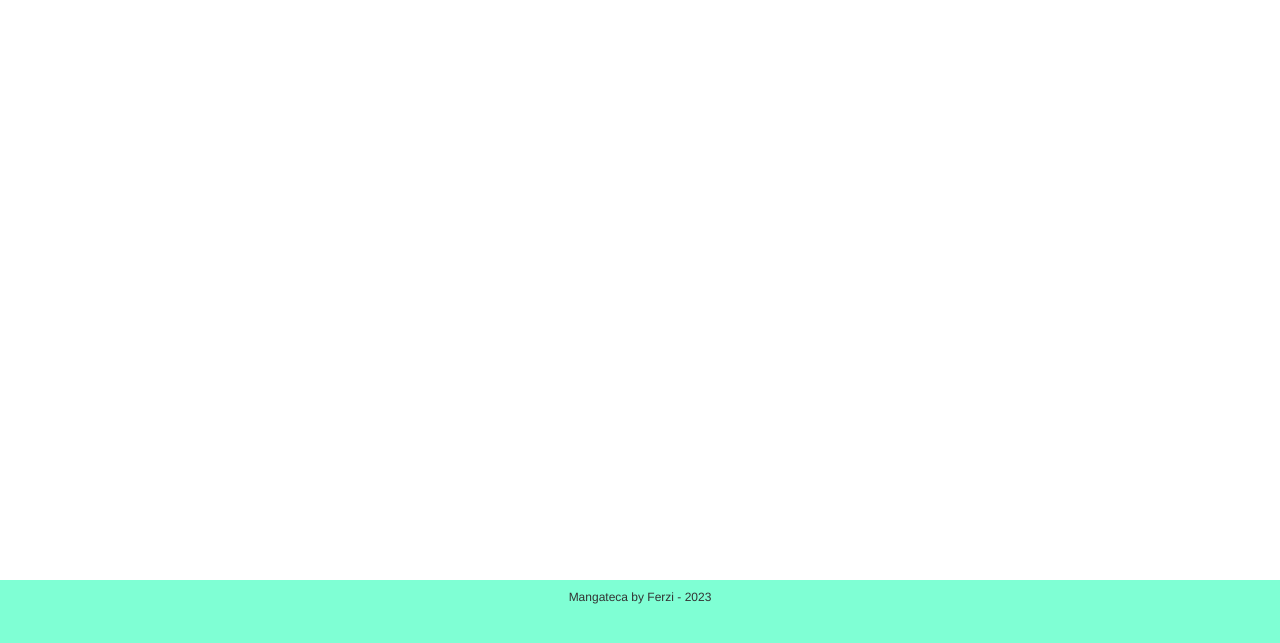
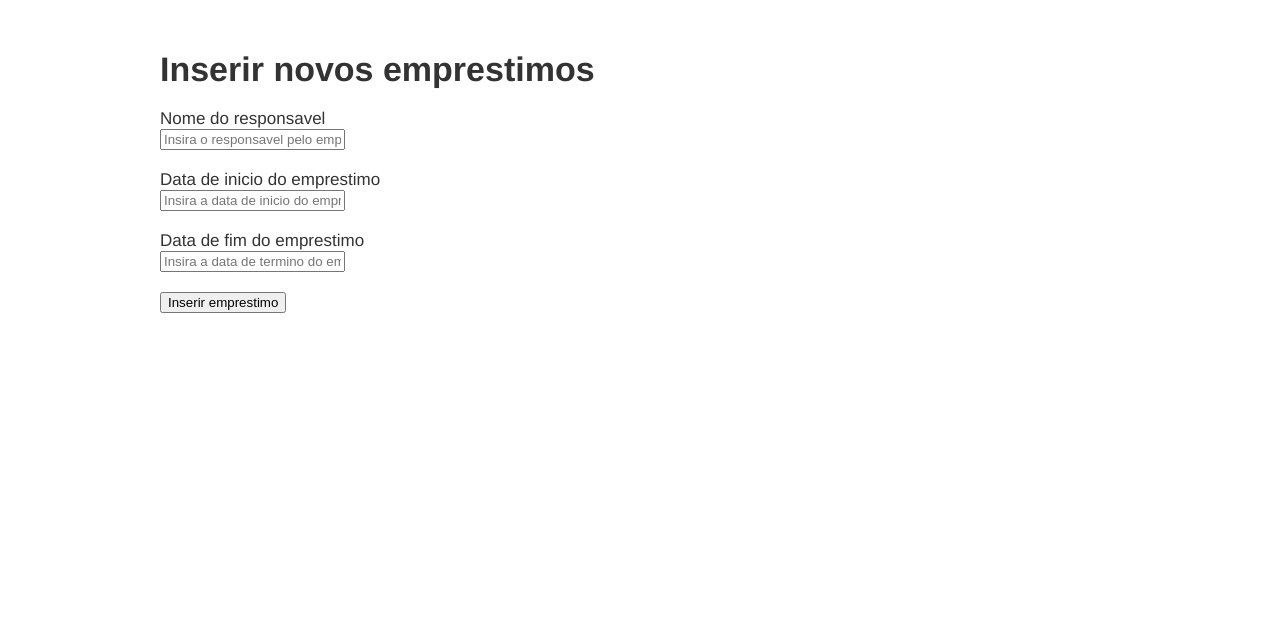
Before and after one commit to Fschezaro/mangateca, a PHP site: page /index.php?pagina=inserir_emprestimo in a window 1280 px wide. Shown: the part 150-793 px from the top of the page. Run offline with PHP 8.4, Linux system fonts and the light colour scheme; data that the repository does not hold is empty.

Commit message:
Update Rotas
*Desbug do footer
*Melhoria em codigo de rotas
*Inserir emprestimos

```diff
--- a/css/index.css
+++ b/css/index.css
@@ -1,4 +1,4 @@
-*{ margin: 0; padding: 0; }
+*{ margin: 0; padding:10; }
 
 body{ font-family: helvetica, arial; font-size: 17px; color: #333; }
 header{ height: 130px; background-color: #262626; padding: 10px 0;}
--- a/db.php
+++ b/db.php
@@ -10,7 +10,7 @@ $conexao = mysqli_connect($servidor,$usuario,$senha,$db);
 $query = "SELECT * FROM LIVROS";
 $consulta_livros = mysqli_query($conexao, $query);
 
-$query = "SELECT * FROM LIVROS";
+$query = "SELECT * FROM EMPRESTIMOS";
 $consulta_emprestimos = mysqli_query($conexao, $query);
 
 $query = "SELECT * FROM USUARIOS";
--- a/header.php
+++ b/header.php
@@ -11,7 +11,7 @@
 
     <header>
         <div class="container">
-            <img src="img/logo.jpeg" tittle="logo" alt="logo" height= 100>
+        <a href="?pagina=home"><img src="img/logo.jpeg" tittle="logo" alt="logo" height= 100 ></a>
             <div id=menu>
                 <a href="?pagina=home"> Home</a>
                 <a href="?pagina=livros"> Livros</a>
--- a/index.php
+++ b/index.php
@@ -13,23 +13,38 @@ if(isset($_GET['pagina'])){
 else{
     $pagina = 'home';
 }
-if($pagina == 'livros'){
-    include 'views/livros.php';
+
+switch($pagina){
+    case 'livros': include 'views/livros.php';break;
+    case 'inserir_livro': include 'views/inserir_livro.php';break;
+    case 'emprestimos': include 'views/emprestimos.php';break;
+    case 'inserir_emprestimo': include 'views/inserir_emprestimo.php';break;
+    case 'usuarios': include 'views/usuarios.php';break;
+    case 'inserir_usuario': include 'views/inserir_usuario.php';break;
+    default: 'views/home.php';break;
+
+
 }
-elseif($pagina == 'inserir_livro'){
-    include 'views/inserir_livro.php';
-}
-elseif($pagina == 'emprestimos'){
-    include 'views/emprestimos.php';
-}
-elseif($pagina == 'usuarios'){
-    include 'views/usuarios.php';
-}
-elseif($pagina == 'inserir_usuario'){
-    include 'views/inserir_usuario.php';
-}
-else{
-    include 'views/home.php';
-}
-# Rodapé
-include 'footer.php';
+// if($pagina == 'livros'){
+//     include 'views/livros.php';
+// }
+// elseif($pagina == 'inserir_livro'){
+//     include 'views/inserir_livro.php';
+// }
+// elseif($pagina == 'emprestimos'){
+//     include 'views/emprestimos.php';
+// }
+// elseif($pagina == 'inserir_emprestimo'){
+//     include 'views/inserir_emprestimo.php';
+// }
+// elseif($pagina == 'usuarios'){
+//     include 'views/usuarios.php';
+// }
+// elseif($pagina == 'inserir_usuario'){
+//     include 'views/inserir_usuario.php';
+// }
+// else{
+//     include 'views/home.php';
+// }
+// # Rodapé
+// include 'footer.php';
--- a/views/home.php
+++ b/views/home.php
@@ -2,11 +2,9 @@
 <html lang="en">
 <head>
     <meta charset="UTF-8">
-    <meta http-equiv="X-UA-Compatible" content="IE=edge">
     <meta name="viewport" content="width=device-width, initial-scale=1.0">
     <title>Document</title>
 </head>
 <body>
-
 </body>
 </html>
--- /dev/null
+++ b/views/inserir_emprestimo.php
@@ -0,0 +1,18 @@
+<h1>Inserir novos emprestimos</h1>
+<br>
+<!-- nome do responsavel, data de inicio e data de fim -->
+
+<form method="post" action="processa_emprestimo.php">
+    <label>Nome do responsavel</label>
+    <br>
+    <input type="text" name="nome_responsavel" placeholder="Insira o responsavel pelo emprestimo">
+    <br><br>
+    <label>Data de inicio do emprestimo</label>
+    <br>
+    <input type="text" name="data_inicio" placeholder="Insira a data de inicio do emprestimo">
+    <br><br>
+    <label>Data de fim do emprestimo</label>
+    <br>
+    <input type="text" name="data_fim" placeholder="Insira a data de termino do emprestimo">
+    <br><br>
+    <input type="submit" value="Inserir emprestimo" >
```
Also changed, not shown: views/emprestimos.php (+19 -1 lines), 1 other file.
